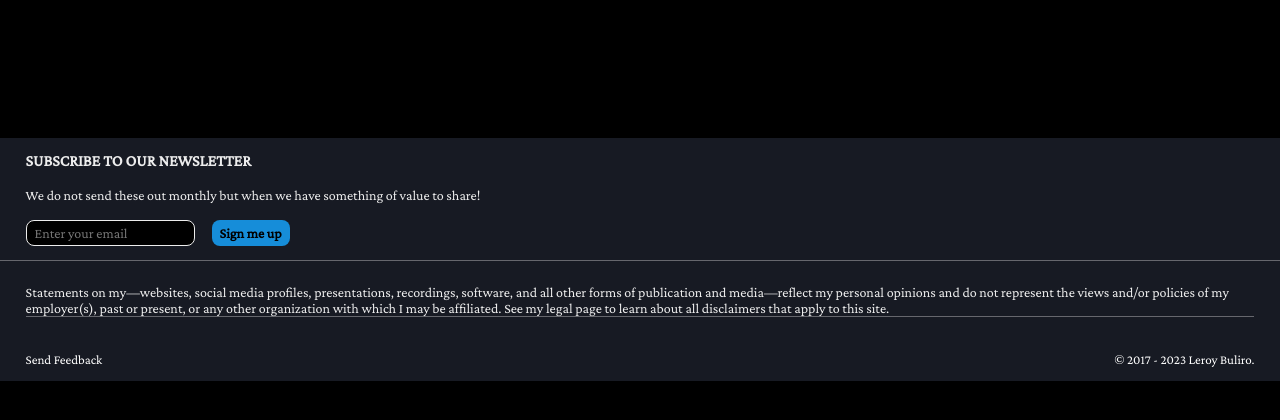
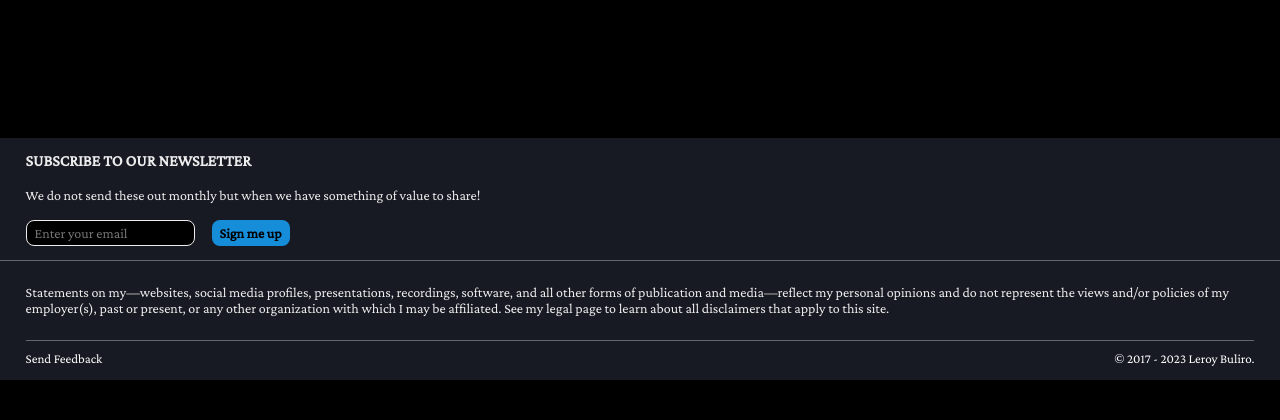
Before and after one commit to leroybuliro/personal_website, a Django app: page /logs/ in a window 1280 px wide. Shown: the part 229-649 px from the top of the page. Run offline with Django 4.2, Linux system fonts and the light colour scheme; data comes from the database, SQL or seed files in the repository; data that the repository does not hold is empty; some libraries are stand-ins or nearby versions.

Commit message:
base css ux mod

```diff
--- a/core/static/core/base.css
+++ b/core/static/core/base.css
@@ -259,13 +259,14 @@ nav {
     display: flex;
     flex-direction: column;
     gap: 17px;
-    padding: 1% 2% 2% 2%;
+    padding: 1% 2% 0 2%;
 }
 .disclaimers p {
     border-bottom: 1px #d6d6d669 solid;
     font-family: CrimsonPro;
     color: #EDEDED;
     font-size: 14px;
+    padding-bottom: 2%;
 }
 .mainfooter {
     display: flex;
@@ -334,7 +335,7 @@ nav {
         padding: 8px 10px;
     }
     .disclaimers {
-        padding: 2% 2% 4% 2%;
+        padding: 2% 2% 0 2%;
     }
 }
 @media screen and (max-width: 342px) {
```
